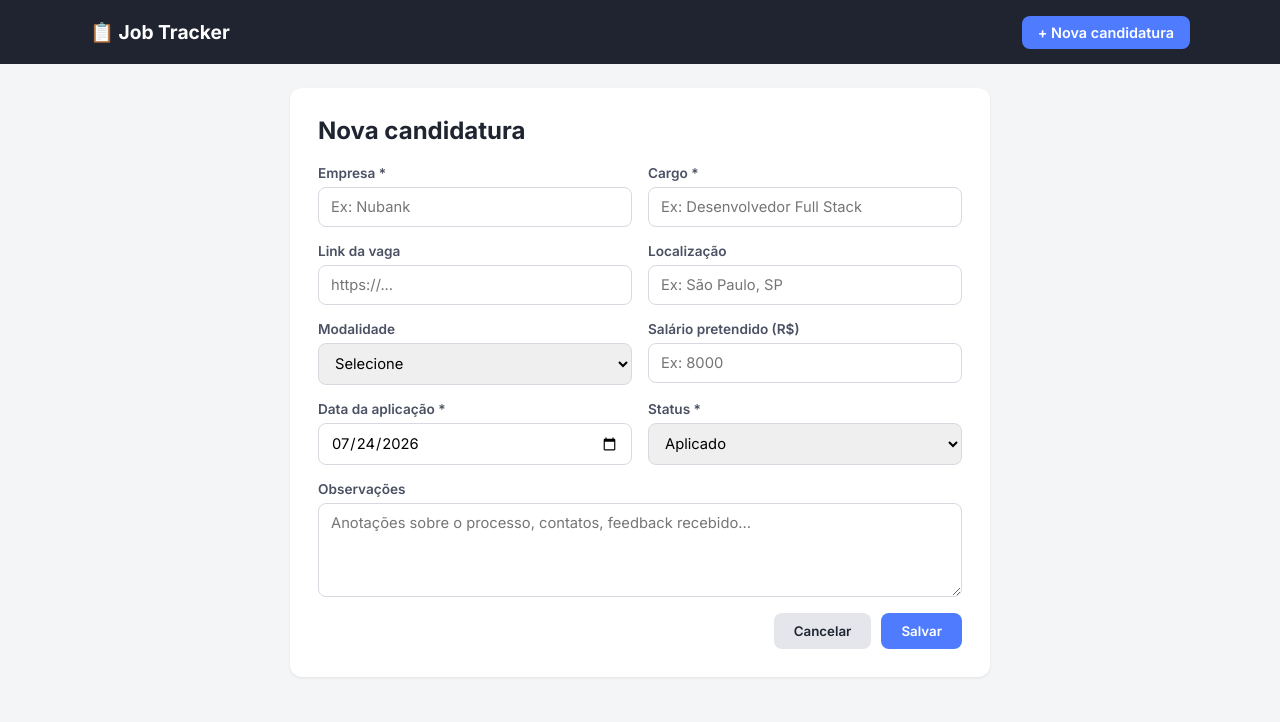
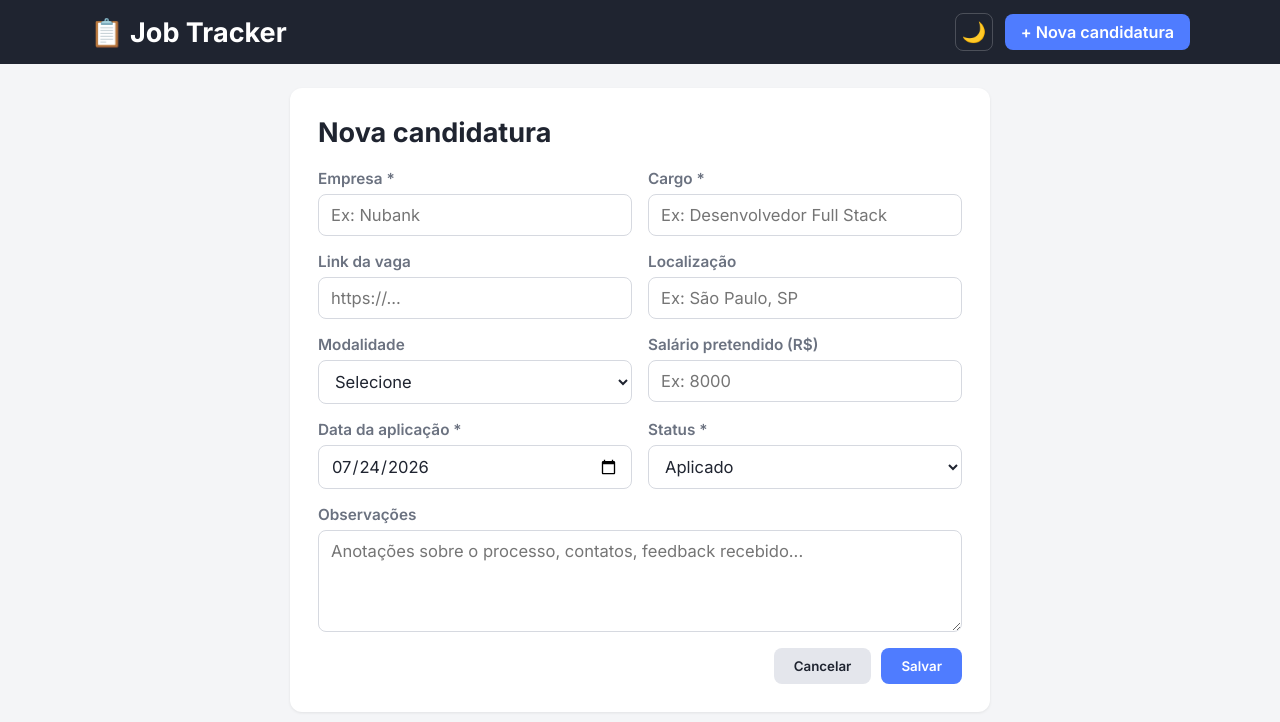
Before and after one commit to andygtr01/Job-Tracker, an Angular app in the folder frontend/: page /nova in a window 1280 px wide. Shown: the top 722 px of the page. Built offline with nearby package versions, Linux system fonts and the light colour scheme.

Commit message:
Adiciona modo noturno, tela de detalhes da vaga e ajustes de fonte

```diff
--- a/frontend/src/app/app.component.css
+++ b/frontend/src/app/app.component.css
@@ -1,7 +1,8 @@
 .topbar {
-  background: #1f2430;
+  background: var(--bg-topbar);
   color: white;
   padding: 0 24px;
+  transition: background-color 0.2s ease;
 }
 
 .topbar-inner {
@@ -14,10 +15,34 @@
 }
 
 .logo {
-  font-size: 1.2rem;
+  font-size: 27px;
   font-weight: 700;
   text-decoration: none;
   color: white;
+}
+
+.topbar-acoes {
+  display: flex;
+  align-items: center;
+  gap: 12px;
+}
+
+.btn-tema {
+  background: transparent;
+  border: 1px solid rgba(255, 255, 255, 0.2);
+  color: white;
+  width: 38px;
+  height: 38px;
+  border-radius: 8px;
+  font-size: 1.1rem;
+  display: flex;
+  align-items: center;
+  justify-content: center;
+  transition: background 0.15s ease;
+}
+
+.btn-tema:hover {
+  background: rgba(255, 255, 255, 0.1);
 }
 
 .btn-nova {
--- a/frontend/src/app/app.component.html
+++ b/frontend/src/app/app.component.html
@@ -1,7 +1,12 @@
 <header class="topbar">
   <div class="topbar-inner">
     <a routerLink="/" class="logo">📋 Job Tracker</a>
+    <div class="topbar-acoes">
+      <button class="btn-tema" (click)="alternarTema()" [attr.aria-label]="temaEscuro ? 'Ativar modo claro' : 'Ativar modo escuro'">
+        {{ temaEscuro ? '☀️' : '🌙' }}
+      </button>
     <a routerLink="/nova" class="btn-nova">+ Nova candidatura</a>
+    </div>
   </div>
 </header>
 
--- a/frontend/src/app/app.component.ts
+++ b/frontend/src/app/app.component.ts
@@ -1,4 +1,4 @@
-import { Component } from '@angular/core';
+import { Component, OnInit } from '@angular/core';
 import { RouterOutlet, RouterLink } from '@angular/router';
 
 @Component({
@@ -8,6 +8,23 @@ import { RouterOutlet, RouterLink } from '@angular/router';
   templateUrl: './app.component.html',
   styleUrl: './app.component.css'
 })
-export class AppComponent {
+export class AppComponent implements OnInit {
   titulo = 'Job Tracker';
+  temaEscuro = false;
+
+  ngOnInit(): void {
+    const salvo = localStorage.getItem('temaEscuro');
+    this.temaEscuro = salvo === 'true';
+    this.aplicarTema();
+  }
+
+  alternarTema(): void {
+    this.temaEscuro = !this.temaEscuro;
+    localStorage.setItem('temaEscuro', String(this.temaEscuro));
+    this.aplicarTema();
+  }
+
+  private aplicarTema(): void {
+    document.body.classList.toggle('tema-escuro', this.temaEscuro);
+  }
 }
--- a/frontend/src/app/app.routes.ts
+++ b/frontend/src/app/app.routes.ts
@@ -1,10 +1,12 @@
 import { Routes } from '@angular/router';
 import { VagaListComponent } from './components/vaga-list/vaga-list.component';
 import { VagaFormComponent } from './components/vaga-form/vaga-form.component';
+import { VagaDetailComponent } from './components/vaga-detail/vaga-detail.component';
 
 export const routes: Routes = [
   { path: '', component: VagaListComponent },
   { path: 'nova', component: VagaFormComponent },
   { path: 'editar/:id', component: VagaFormComponent },
+  { path: 'vaga/:id', component: VagaDetailComponent },
   { path: '**', redirectTo: '' }
 ];
--- /dev/null
+++ b/frontend/src/app/components/vaga-detail/vaga-detail.component.css
@@ -0,0 +1,128 @@
+.estado {
+  padding: 40px;
+  text-align: center;
+  color: var(--text-secondary);
+  background: var(--bg-card);
+  border-radius: 12px;
+}
+
+.estado.erro {
+  color: #e74c3c;
+}
+
+.card {
+  background: var(--bg-card);
+  border-radius: 12px;
+  padding: 28px;
+  box-shadow: 0 1px 3px rgba(0,0,0,0.08);
+  max-width: 700px;
+  margin: 0 auto;
+}
+
+.cabecalho {
+  display: flex;
+  justify-content: space-between;
+  align-items: flex-start;
+  margin-bottom: 24px;
+  gap: 12px;
+}
+
+.cabecalho h2 {
+  color: var(--text-primary);
+  margin-bottom: 4px;
+}
+
+.empresa {
+  color: var(--text-secondary);
+  font-weight: 600;
+  margin: 0;
+}
+
+.badge {
+  color: white;
+  padding: 5px 12px;
+  border-radius: 999px;
+  font-size: 0.78rem;
+  font-weight: 600;
+  white-space: nowrap;
+}
+
+.grade {
+  display: grid;
+  grid-template-columns: 1fr 1fr;
+  gap: 16px;
+  margin-bottom: 20px;
+}
+
+.item {
+  display: flex;
+  flex-direction: column;
+  gap: 4px;
+}
+
+.item-largo {
+  grid-column: 1 / -1;
+}
+
+.rotulo {
+  font-size: 0.78rem;
+  font-weight: 600;
+  color: var(--text-secondary);
+  text-transform: uppercase;
+  letter-spacing: 0.03em;
+}
+
+.valor {
+  color: var(--text-primary);
+  font-size: 0.95rem;
+}
+
+.link {
+  color: #4f7cff;
+  text-decoration: underline;
+  word-break: break-all;
+}
+
+.observacoes {
+  border-top: 1px solid var(--border-color);
+  padding-top: 16px;
+  margin-bottom: 20px;
+  display: flex;
+  flex-direction: column;
+  gap: 6px;
+}
+
+.texto-observacoes {
+  color: var(--text-primary);
+  white-space: pre-wrap;
+  margin: 0;
+  line-height: 1.5;
+}
+
+.acoes-detalhe {
+  display: flex;
+  justify-content: flex-end;
+  gap: 10px;
+}
+
+.acoes-detalhe button,
+.acoes-detalhe a {
+  padding: 10px 20px;
+  border-radius: 8px;
+  border: none;
+  font-weight: 600;
+  text-decoration: none;
+  font-size: 0.9rem;
+}
+
+.acoes-detalhe .secundario {
+  background: var(--filtro-secundario-bg);
+  color: var(--text-primary);
+}
+
+.acoes-detalhe .btn-editar {
+  background: #4f7cff;
+  color: white;
+  display: inline-flex;
+  align-items: center;
+}
--- /dev/null
+++ b/frontend/src/app/components/vaga-detail/vaga-detail.component.ts
@@ -0,0 +1,60 @@
+import { Component, OnInit } from '@angular/core';
+import { CommonModule } from '@angular/common';
+import { RouterLink, ActivatedRoute, Router } from '@angular/router';
+import { Vaga, StatusVaga, STATUS_LABELS } from '../../models/vaga.model';
+import { VagaService } from '../../services/vaga.service';
+
+@Component({
+  selector: 'app-vaga-detail',
+  standalone: true,
+  imports: [CommonModule, RouterLink],
+  templateUrl: './vaga-detail.component.html',
+  styleUrl: './vaga-detail.component.css'
+})
+export class VagaDetailComponent implements OnInit {
+
+  vaga: Vaga | null = null;
+  carregando = true;
+  erro = '';
+
+  statusLabels = STATUS_LABELS;
+
+  constructor(
+    private route: ActivatedRoute,
+    private router: Router,
+    private vagaService: VagaService
+  ) {}
+
+  ngOnInit(): void {
+    const id = Number(this.route.snapshot.paramMap.get('id'));
+    this.vagaService.buscarPorId(id).subscribe({
+      next: (vaga) => {
+        this.vaga = vaga;
+        this.carregando = false;
+      },
+      error: () => {
+        this.erro = 'Vaga não encontrada.';
+        this.carregando = false;
+      }
+    });
+  }
+
+  corDoStatus(status: StatusVaga): string {
+    const cores: Record<string, string> = {
+      APLICADO: '#8f9bb3',
+      EM_ANALISE: '#4f7cff',
+      ENTREVISTA_RH: '#f5a623',
+      ENTREVISTA_TECNICA: '#f5a623',
+      TESTE_TECNICO: '#f5a623',
+      OFERTA_RECEBIDA: '#2ecc71',
+      ACEITO: '#27ae60',
+      REJEITADO: '#e74c3c',
+      DESISTI: '#95a5a6'
+    };
+    return cores[status] ?? '#8f9bb3';
+  }
+
+  voltar(): void {
+    this.router.navigate(['/']);
+  }
+}
--- a/frontend/src/app/components/vaga-form/vaga-form.component.css
+++ b/frontend/src/app/components/vaga-form/vaga-form.component.css
@@ -1,5 +1,5 @@
 .card {
-  background: white;
+  background: var(--bg-card);
   border-radius: 12px;
   padding: 28px;
   box-shadow: 0 1px 3px rgba(0,0,0,0.08);
@@ -9,6 +9,7 @@
 
 h2 {
   margin-bottom: 20px;
+  color: var(--text-primary);
 }
 
 .linha {
@@ -27,13 +28,15 @@ label {
   font-size: 0.85rem;
   font-weight: 600;
   margin-bottom: 6px;
-  color: #4b5163;
+  color: var(--text-secondary);
 }
 
 input, select, textarea {
   padding: 10px 12px;
   border-radius: 8px;
-  border: 1px solid #d6d9e0;
+  border: 1px solid var(--input-border);
+  background: var(--input-bg);
+  color: var(--text-primary);
   font-size: 0.92rem;
   font-family: inherit;
 }
@@ -74,8 +77,8 @@ textarea {
 }
 
 .acoes-form button.secundario {
-  background: #e4e6ec;
-  color: #1f2430;
+  background: var(--filtro-secundario-bg);
+  color: var(--text-primary);
 }
 
 .acoes-form button:disabled {
--- a/frontend/src/app/components/vaga-list/vaga-list.component.css
+++ b/frontend/src/app/components/vaga-list/vaga-list.component.css
@@ -9,7 +9,9 @@
 .filtros input {
   padding: 8px 12px;
   border-radius: 8px;
-  border: 1px solid #d6d9e0;
+  border: 1px solid var(--input-border);
+  background: var(--input-bg);
+  color: var(--text-primary);
   font-size: 0.9rem;
 }
 
@@ -28,15 +30,15 @@
 }
 
 .filtros button.secundario {
-  background: #e4e6ec;
-  color: #1f2430;
+  background: var(--filtro-secundario-bg);
+  color: var(--text-primary);
 }
 
 .estado {
   padding: 40px;
   text-align: center;
-  color: #6b7280;
-  background: white;
+  color: var(--text-secondary);
+  background: var(--bg-card);
   border-radius: 12px;
 }
 
@@ -47,7 +49,7 @@
 .tabela {
   width: 100%;
   border-collapse: collapse;
-  background: white;
+  background: var(--bg-card);
   border-radius: 12px;
   overflow: hidden;
   box-shadow: 0 1px 3px rgba(0,0,0,0.08);
@@ -56,21 +58,32 @@
 .tabela th {
   text-align: left;
   padding: 14px 16px;
-  background: #f0f1f5;
+  background: var(--table-header-bg);
   font-size: 0.8rem;
   text-transform: uppercase;
   letter-spacing: 0.03em;
-  color: #6b7280;
+  color: var(--text-secondary);
 }
 
 .tabela td {
   padding: 14px 16px;
-  border-top: 1px solid #eef0f3;
+  border-top: 1px solid var(--border-color);
   font-size: 0.92rem;
+  color: var(--text-primary);
 }
 
 .tabela .empresa {
   font-weight: 600;
+}
+
+.empresa-link {
+  color: inherit;
+  text-decoration: none;
+  cursor: pointer;
+}
+
+.empresa-link:hover {
+  opacity: 0.7;
 }
 
 .badge {
--- a/frontend/src/app/components/vaga-list/vaga-list.component.html
+++ b/frontend/src/app/components/vaga-list/vaga-list.component.html
@@ -36,8 +36,9 @@
     </thead>
     <tbody>
       <tr *ngFor="let vaga of vagas">
-        <td class="empresa">{{ vaga.empresa }}</td>
-        <td>{{ vaga.cargo }}</td>
+        <td class="empresa">
+          <a [routerLink]="['/vaga', vaga.id]" class="empresa-link">{{ vaga.empresa }}</a>
+        </td>
         <td>{{ vaga.modalidade || '-' }}</td>
         <td>{{ vaga.dataAplicacao | date:'dd/MM/yyyy' }}</td>
         <td>
--- a/frontend/src/styles.css
+++ b/frontend/src/styles.css
@@ -1,12 +1,42 @@
 * {
   box-sizing: border-box;
+}
+html {
+  font-size: 18px;
+}
+
+:root {
+  --bg-page: #f4f5f7;
+  --bg-card: #ffffff;
+  --bg-topbar: #1f2430;
+  --text-primary: #1f2430;
+  --text-secondary: #6b7280;
+  --border-color: #eef0f3;
+  --input-bg: #ffffff;
+  --input-border: #d6d9e0;
+  --table-header-bg: #f0f1f5;
+  --filtro-secundario-bg: #e4e6ec;
+}
+
+body.tema-escuro {
+  --bg-page: #14171f;
+  --bg-card: #1e2230;
+  --bg-topbar: #0d0f16;
+  --text-primary: #e8e9ed;
+  --text-secondary: #9aa0ae;
+  --border-color: #2d3242;
+  --input-bg: #262b3a;
+  --input-border: #3a4056;
+  --table-header-bg: #262b3a;
+  --filtro-secundario-bg: #2d3242;
 }
 
 body {
   margin: 0;
   font-family: 'Inter', -apple-system, BlinkMacSystemFont, sans-serif;
-  background-color: #f4f5f7;
-  color: #1f2430;
+  background-color: var(--bg-page);
+  color: var(--text-primary);
+  transition: background-color 0.2s ease, color 0.2s ease;
 }
 
 h1, h2, h3 {
```
Also changed, not shown: frontend/src/app/components/vaga-detail/vaga-detail.component.html (added), 1 other file (tests, documents, lock files or other folders).
